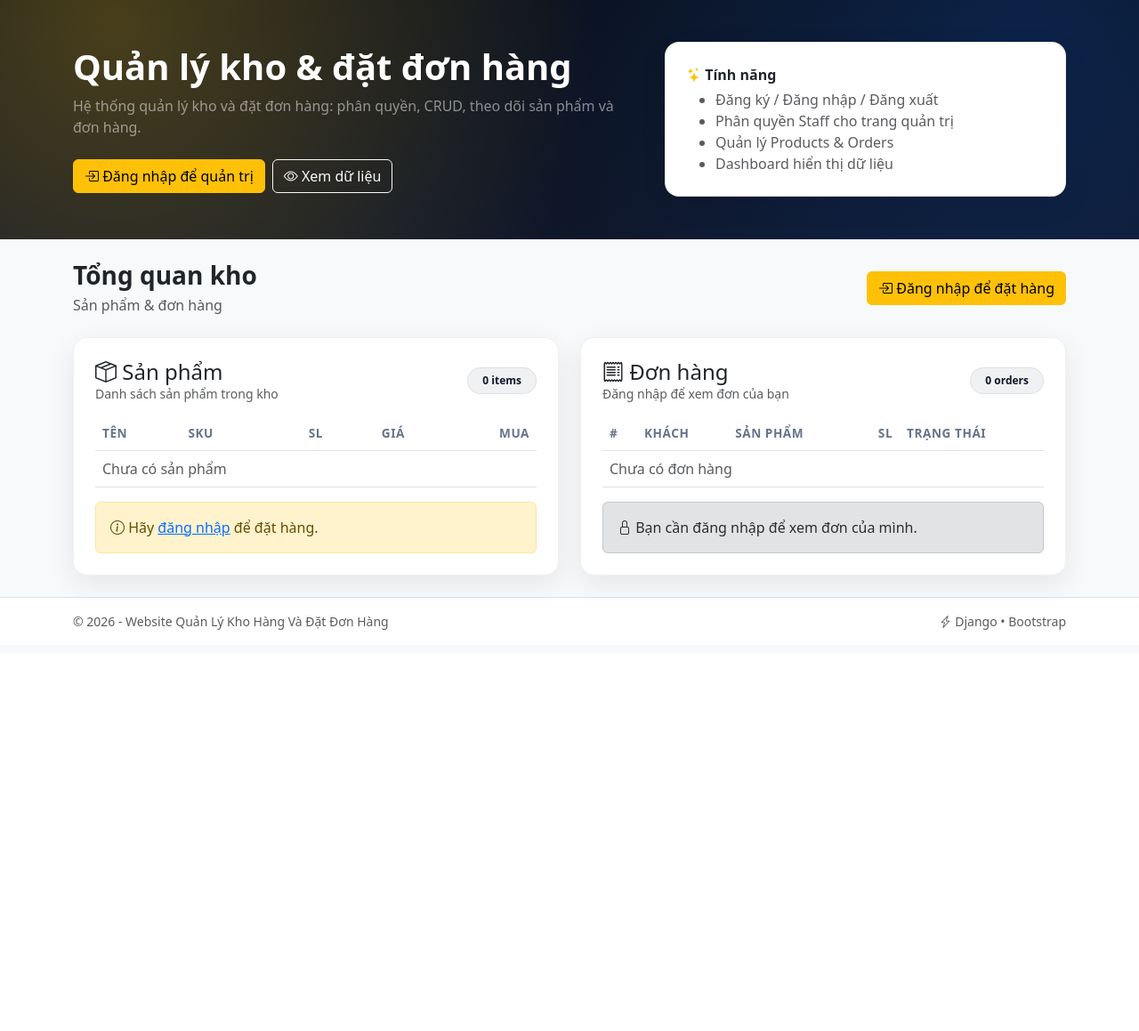
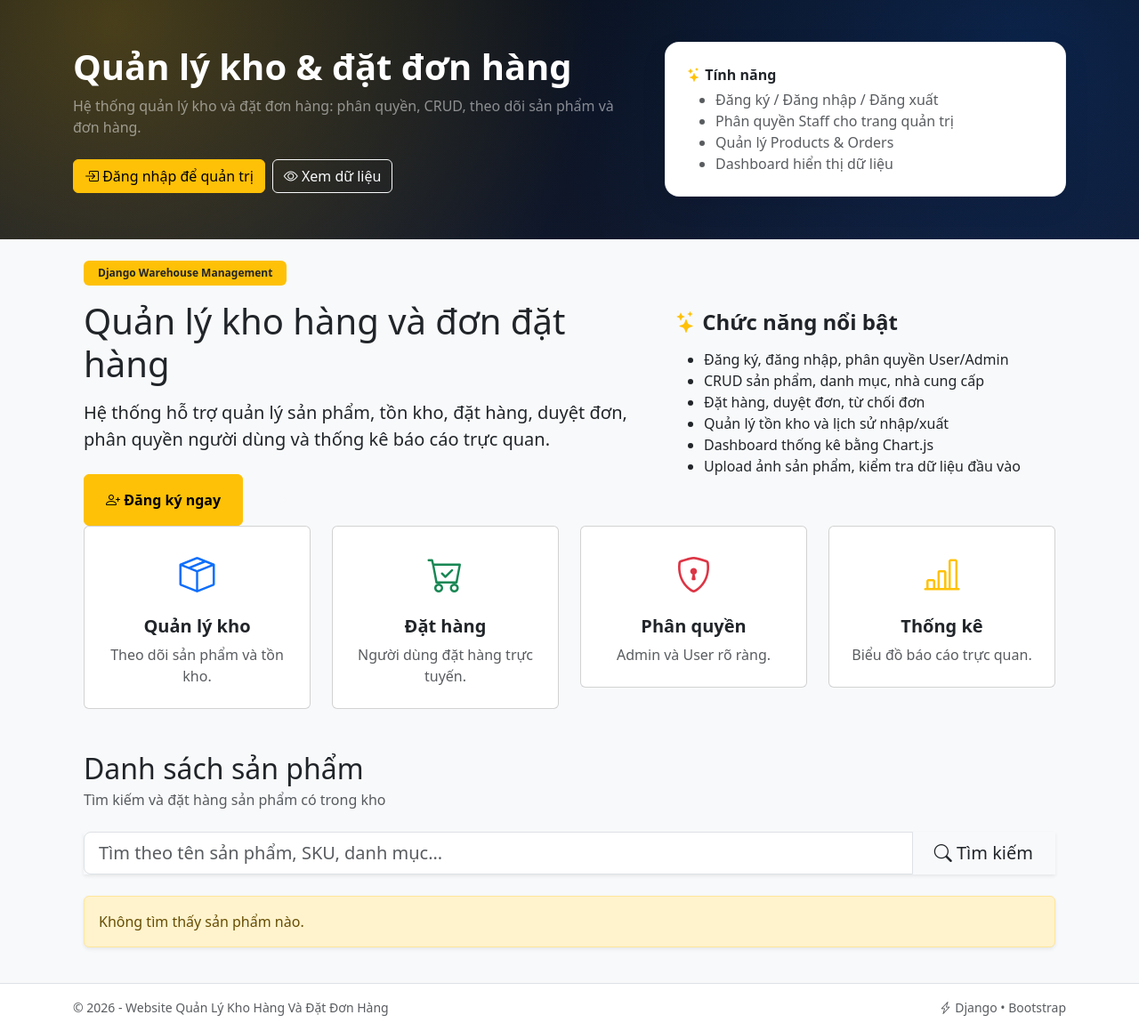
Before and after one commit to dtc235200292-star/warehouse_full, a Django app: page / in a window 1280 px wide. Shown: the part 66-1225 px from the top of the page at 89% size. Before the commit the page ends 774 px from the top, so only its background shows below. Run offline with Django 4.2, Linux system fonts and the light colour scheme; data that the repository does not hold is empty.

Commit message:
Update home.html

```diff
--- a/templates/inventory/home.html
+++ b/templates/inventory/home.html
@@ -1,176 +1,189 @@
 {% extends "base.html" %}
 {% block content %}
 
-<div class="d-flex flex-column flex-md-row justify-content-between align-items-md-center gap-2 mb-4">
-    <div>
-        <h3 class="mb-1 fw-bold">Tổng quan kho</h3>
-        <div class="text-muted">Sản phẩm & đơn hàng</div>
-    </div>
+<section class="hero">
+    <div class="container">
+        <div class="row align-items-center g-5">
+            <div class="col-lg-7">
+                <span class="badge bg-warning text-dark px-3 py-2 mb-3">
+                    Django Warehouse Management
+                </span>
 
-    <div class="d-flex gap-2 flex-wrap">
+                <h1>Quản lý kho hàng và đơn đặt hàng</h1>
+
+                <p class="lead mt-3 mb-4">
+                    Hệ thống hỗ trợ quản lý sản phẩm, tồn kho, đặt hàng, duyệt đơn,
+                    phân quyền người dùng và thống kê báo cáo trực quan.
+                </p>
+
                 {% if user.is_authenticated %}
-        <a class="btn btn-dark" href="{% url 'order_add' %}">
-            <i class="bi bi-cart-plus"></i> Đặt hàng
+                <a href="{% url 'my_orders' %}" class="btn btn-warning fw-bold px-4 py-3">
+                    <i class="bi bi-receipt"></i> Xem đơn hàng của tôi
+                </a>
+                {% else %}
+                <a href="{% url 'register' %}" class="btn btn-warning fw-bold px-4 py-3">
+                    <i class="bi bi-person-plus"></i> Đăng ký ngay
                 </a>
 
-        {% if user.is_staff %}
-        <a class="btn btn-outline-dark" href="{% url 'dashboard' %}">
-            <i class="bi bi-speedometer2"></i> Dashboard
-        </a>
-        <a class="btn btn-outline-dark" href="/admin/">
-            <i class="bi bi-shield-lock"></i> Django Admin
-        </a>
-        {% endif %}
-        {% else %}
-        <a class="btn btn-warning" href="{% url 'login' %}">
-            <i class="bi bi-box-arrow-in-right"></i> Đăng nhập để đặt hàng
+                <a href="{% url 'login' %}" class="btn btn-outline-light fw-bold px-4 py-3 ms-2">
+                    <i class="bi bi-box-arrow-in-right"></i> Đăng nhập
                 </a>
                 {% endif %}
             </div>
+
+            <div class="col-lg-5">
+                <div class="hero-card">
+                    <h4 class="fw-bold mb-3">
+                        <i class="bi bi-stars text-warning"></i> Chức năng nổi bật
+                    </h4>
+
+                    <ul class="mb-0 fs-6">
+                        <li>Đăng ký, đăng nhập, phân quyền User/Admin</li>
+                        <li>CRUD sản phẩm, danh mục, nhà cung cấp</li>
+                        <li>Đặt hàng, duyệt đơn, từ chối đơn</li>
+                        <li>Quản lý tồn kho và lịch sử nhập/xuất</li>
+                        <li>Dashboard thống kê bằng Chart.js</li>
+                        <li>Upload ảnh sản phẩm, kiểm tra dữ liệu đầu vào</li>
+                    </ul>
+                </div>
+            </div>
+        </div>
+    </div>
+</section>
+
+<section class="page-section">
+    <div class="container">
+
+        <div class="row g-4 mb-5">
+            <div class="col-md-3">
+                <div class="card card-pro p-4 text-center">
+                    <i class="bi bi-box-seam fs-1 text-primary"></i>
+                    <h5 class="fw-bold mt-3">Quản lý kho</h5>
+                    <p class="text-muted mb-0">Theo dõi sản phẩm và tồn kho.</p>
+                </div>
             </div>
 
-<div class="row g-4">
-    <!-- PRODUCTS -->
-    <div class="col-lg-6">
-        <div class="card card-soft rounded-4">
-            <div class="card-body p-4">
-                <div class="d-flex justify-content-between align-items-center mb-3">
-                    <div>
-                        <h4 class="mb-0"><i class="bi bi-box-seam"></i> Sản phẩm</h4>
-                        <div class="text-muted small">Danh sách sản phẩm trong kho</div>
+            <div class="col-md-3">
+                <div class="card card-pro p-4 text-center">
+                    <i class="bi bi-cart-check fs-1 text-success"></i>
+                    <h5 class="fw-bold mt-3">Đặt hàng</h5>
+                    <p class="text-muted mb-0">Người dùng đặt hàng trực tuyến.</p>
                 </div>
-                    <span class="badge badge-soft rounded-pill px-3 py-2">{{ products|length }} items</span>
             </div>
 
-                <div class="table-responsive">
-                    <table class="table table-hover align-middle mb-0">
-                        <thead>
-                            <tr>
-                                <th>Tên</th>
-                                <th>SKU</th>
-                                <th class="text-end">SL</th>
-                                <th class="text-end">Giá</th>
-                                <th class="text-end" style="width: 140px;">Mua</th>
-                            </tr>
-                        </thead>
-                        <tbody>
-                            {% for p in products %}
-                            <tr>
-                                <td class="fw-semibold">{{ p.name }}</td>
-                                <td><span class="badge text-bg-light border">{{ p.sku }}</span></td>
-                                <td class="text-end">
-                                    {% if p.quantity > 0 %}
-                                    <span class="badge text-bg-success">{{ p.quantity }}</span>
-                                    {% else %}
-                                    <span class="badge text-bg-secondary">0</span>
-                                    {% endif %}
-                                </td>
-                                <td class="text-end">{{ p.price }}</td>
-
-                                <td class="text-end">
-                                    {% if user.is_authenticated %}
-                                    {% if p.quantity > 0 %}
-                                    <a class="btn btn-sm btn-dark"
-                                       href="{% url 'order_add' %}?product={{ p.id }}">
-                                        <i class="bi bi-cart-plus"></i> Đặt
-                                    </a>
-                                    {% else %}
-                                    <button class="btn btn-sm btn-outline-secondary" disabled>
-                                        <i class="bi bi-x-circle"></i> Hết hàng
-                                    </button>
-                                    {% endif %}
-                                    {% else %}
-                                    <a class="btn btn-sm btn-warning" href="{% url 'login' %}">
-                                        <i class="bi bi-box-arrow-in-right"></i> Login
-                                    </a>
-                                    {% endif %}
-                                </td>
-                            </tr>
-                            {% empty %}
-                            <tr><td colspan="5" class="text-muted">Chưa có sản phẩm</td></tr>
-                            {% endfor %}
-                        </tbody>
-                    </table>
+            <div class="col-md-3">
+                <div class="card card-pro p-4 text-center">
+                    <i class="bi bi-shield-lock fs-1 text-danger"></i>
+                    <h5 class="fw-bold mt-3">Phân quyền</h5>
+                    <p class="text-muted mb-0">Admin và User rõ ràng.</p>
+                </div>
             </div>
 
-                {% if not user.is_authenticated %}
-                <div class="alert alert-warning mt-3 mb-0">
-                    <i class="bi bi-info-circle"></i>
-                    Hãy <a href="{% url 'login' %}">đăng nhập</a> để đặt hàng.
-                </div>
-                {% endif %}
-
-                {% if user.is_authenticated and not user.is_staff %}
-                <div class="alert alert-info mt-3 mb-0">
-                    <i class="bi bi-bag-check"></i>
-                    Bạn đang đăng nhập với vai trò <b>khách hàng</b>: có thể đặt hàng, không có quyền CRUD sản phẩm.
-                </div>
-                {% endif %}
+            <div class="col-md-3">
+                <div class="card card-pro p-4 text-center">
+                    <i class="bi bi-bar-chart-line fs-1 text-warning"></i>
+                    <h5 class="fw-bold mt-3">Thống kê</h5>
+                    <p class="text-muted mb-0">Biểu đồ báo cáo trực quan.</p>
                 </div>
             </div>
         </div>
 
-    <!-- ORDERS -->
-    <div class="col-lg-6">
-        <div class="card card-soft rounded-4">
-            <div class="card-body p-4">
-                <div class="d-flex justify-content-between align-items-center mb-3">
+        <div class="d-flex justify-content-between align-items-end mb-4">
             <div>
-                        <h4 class="mb-0"><i class="bi bi-receipt"></i> Đơn hàng</h4>
-                        <div class="text-muted small">
-                            {% if user.is_authenticated %}
-                            {% if user.is_staff %}Tất cả đơn{% else %}Đơn của bạn{% endif %}
-                            {% else %}
-                            Đăng nhập để xem đơn của bạn
-                            {% endif %}
-                        </div>
-                    </div>
-                    <span class="badge badge-soft rounded-pill px-3 py-2">{{ orders|length }} orders</span>
-                </div>
-
-                <div class="table-responsive">
-                    <table class="table table-hover align-middle mb-0">
-                        <thead>
-                            <tr>
-                                <th>#</th>
-                                <th>Khách</th>
-                                <th>Sản phẩm</th>
-                                <th class="text-end">SL</th>
-                                <th>Trạng thái</th>
-                            </tr>
-                        </thead>
-                        <tbody>
-                            {% for o in orders %}
-                            <tr>
-                                <td class="text-muted">#{{ o.id }}</td>
-                                <td class="fw-semibold">{{ o.customer_name }}</td>
-                                <td>{{ o.product.name }}</td>
-                                <td class="text-end">{{ o.quantity }}</td>
-                                <td>
-                                    {% if o.status == "approved" %}
-                                    <span class="badge text-bg-success">Approved</span>
-                                    {% elif o.status == "rejected" %}
-                                    <span class="badge text-bg-danger">Rejected</span>
-                                    {% else %}
-                                    <span class="badge text-bg-warning">Pending</span>
-                                    {% endif %}
-                                </td>
-                            </tr>
-                            {% empty %}
-                            <tr><td colspan="5" class="text-muted">Chưa có đơn hàng</td></tr>
-                            {% endfor %}
-                        </tbody>
-                    </table>
-                </div>
-
-                {% if not user.is_authenticated %}
-                <div class="alert alert-secondary mt-3 mb-0">
-                    <i class="bi bi-lock"></i> Bạn cần đăng nhập để xem đơn của mình.
-                </div>
-                {% endif %}
-            </div>
-        </div>
+                <h2 class="section-title mb-1">Danh sách sản phẩm</h2>
+                <p class="text-muted mb-0">Tìm kiếm và đặt hàng sản phẩm có trong kho</p>
             </div>
         </div>
 
+        <form method="get" class="mb-4">
+            <div class="input-group input-group-lg shadow-sm">
+                <input type="text"
+                       name="q"
+                       value="{{ q }}"
+                       class="form-control"
+                       placeholder="Tìm theo tên sản phẩm, SKU, danh mục...">
+                <button class="btn btn-main px-4" type="submit">
+                    <i class="bi bi-search"></i> Tìm kiếm
+                </button>
+            </div>
+        </form>
+
+        <div class="row g-4">
+            {% for product in products %}
+            <div class="col-md-6 col-lg-4">
+                <div class="card card-product h-100">
+
+                    {% if product.image %}
+                    <img src="{{ product.image.url }}" class="card-img-top product-img">
+                    {% else %}
+                    <div class="product-img d-flex align-items-center justify-content-center text-muted">
+                        <div class="text-center">
+                            <i class="bi bi-image fs-1"></i>
+                            <p class="mt-2 mb-0">Không có ảnh</p>
+                        </div>
+                    </div>
+                    {% endif %}
+
+                    <div class="card-body p-4">
+                        <div class="d-flex justify-content-between align-items-start mb-2">
+                            <h5 class="fw-bold mb-0">{{ product.name }}</h5>
+
+                            {% if product.quantity > 0 %}
+                            <span class="badge bg-success">Còn hàng</span>
+                            {% else %}
+                            <span class="badge bg-danger">Hết hàng</span>
+                            {% endif %}
+                        </div>
+
+                        <p class="text-muted mb-2">
+                            Mã SKU: <strong>{{ product.sku }}</strong>
+                        </p>
+
+                        <p class="mb-2">
+                            <i class="bi bi-tags text-primary"></i>
+                            {% if product.category %}
+                            {{ product.category.name }}
+                            {% else %}
+                            Chưa có danh mục
+                            {% endif %}
+                        </p>
+
+                        <p class="mb-2">
+                            <i class="bi bi-boxes text-success"></i>
+                            Tồn kho: <strong>{{ product.quantity }}</strong>
+                        </p>
+
+                        <h5 class="fw-bold text-primary mb-3">
+                            {{ product.price }} VNĐ
+                        </h5>
+
+                        {% if user.is_authenticated %}
+                        {% if product.quantity > 0 %}
+                        <a href="{% url 'order_create' %}?product={{ product.id }}" class="btn btn-main w-100 py-2">
+                            <i class="bi bi-cart-plus"></i> Đặt hàng
+                        </a>
+                        {% else %}
+                        <button class="btn btn-secondary w-100 py-2" disabled>Hết hàng</button>
+                        {% endif %}
+                        {% else %}
+                        <a href="{% url 'login' %}" class="btn btn-outline-dark w-100 py-2">
+                            Đăng nhập để đặt hàng
+                        </a>
+                        {% endif %}
+                    </div>
+
+                </div>
+            </div>
+            {% empty %}
+            <div class="col-12">
+                <div class="alert alert-warning shadow-sm">
+                    Không tìm thấy sản phẩm nào.
+                </div>
+            </div>
+            {% endfor %}
+        </div>
+
+    </div>
+</section>
+
 {% endblock %}
```
Lines whose indentation alone changed are shown as unchanged.
